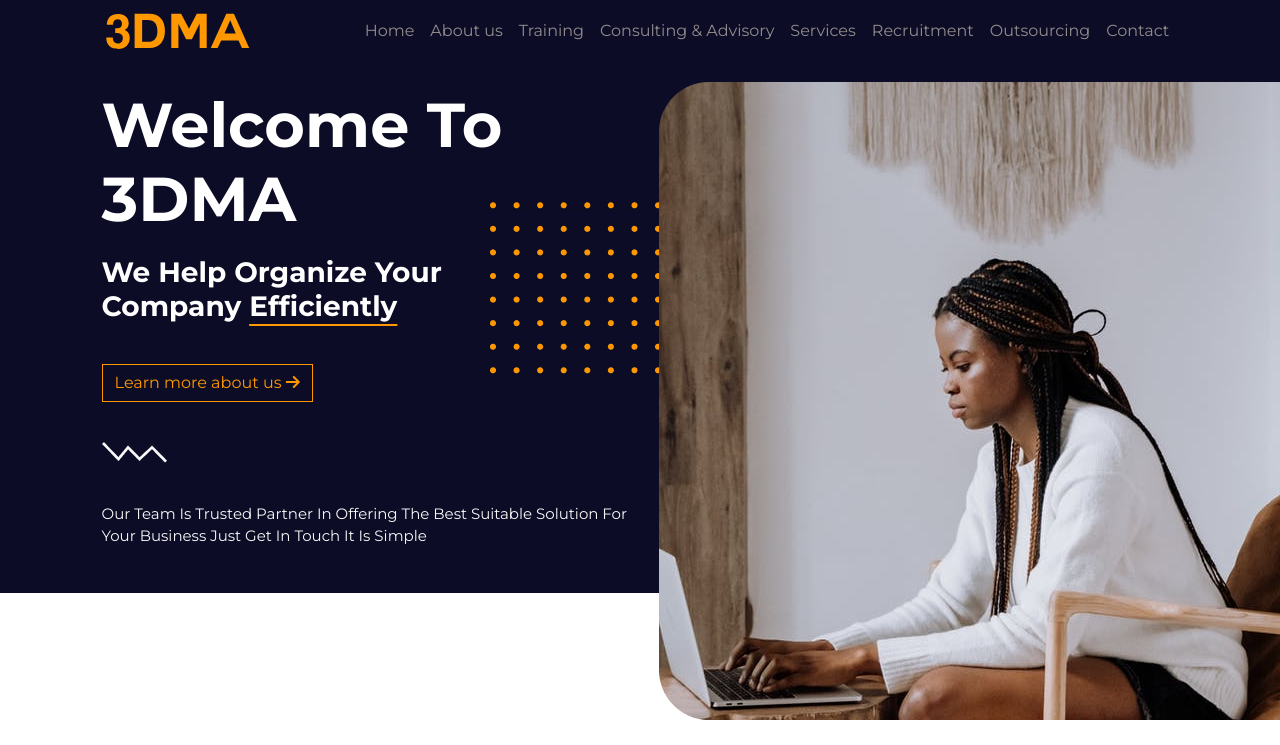
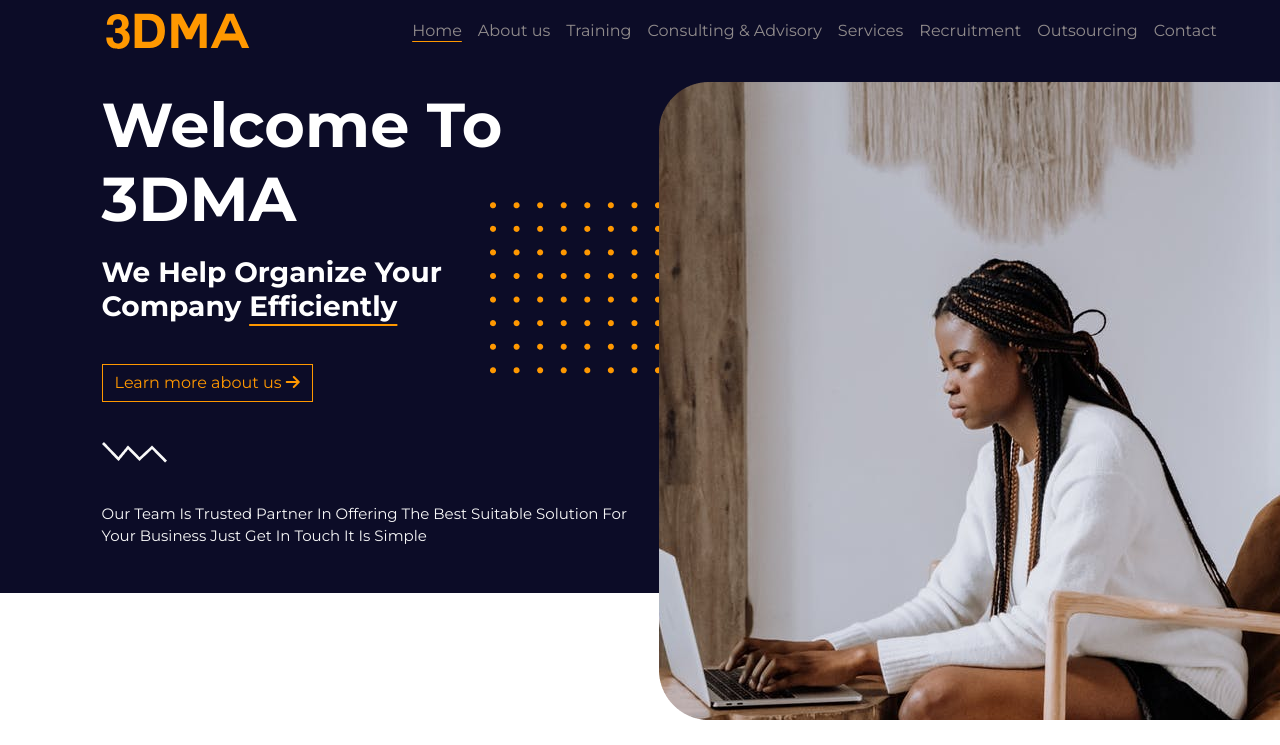
Before and after one commit to chelcee-xx/3dma, a React (Create React App) app: page / in a window 1280 px wide. Shown: the top 745 px of the page. Built offline with nearby package versions, Linux system fonts and the light colour scheme.

Commit message:
hopefully final corrections

```diff
--- a/src/App.css
+++ b/src/App.css
@@ -36,6 +36,9 @@ a {
   text-decoration: none;
   color: initial;
 }
+ .active{
+  text-underline-offset: 5px;
+ }
 
 #files {
   visibility: hidden;
@@ -527,6 +530,25 @@ td {
   z-index: 1;
 }
 
+.navbar-collapse{
+  margin-left: 95px;
+}
+
+footer .row{
+  margin-left: 0;
+}
+
+.row1{
+  padding-left: 72px;
+}
+
+.row2{
+  padding-left: 104px;
+}
+
+.row3{
+  padding-left: 151px;
+}
 
 .signupFrm {
   position: relative;
@@ -602,7 +624,7 @@ td {
 area {
   position: relative;
   height: 45px;
-  width: 90%;
+  width: 133%;
   margin-bottom: 17px;
   border: 1px solid #3D340C;
   border-radius: 3px;
--- a/src/App.js
+++ b/src/App.js
@@ -6,7 +6,7 @@ import paul from "./img/paul.png"
 import c1 from "./img/card1.png"
 import c2 from "./img/card2.png"
 import c3 from "./img/card3.png"
-import NavList from "./routes/NavList";
+// import NavList from "./routes/NavList";
 import Footer from "./components/Footer";
 import Heading from "./components/Heading";
 import Why from "./components/why";
@@ -14,14 +14,108 @@ import News from "./components/news";
 import Reviews from "./components/reviews";import React from "react";
 import Newsletter from "./components/newsletter";
 
+import { NavLink, Outlet } from "react-router-dom";
 
+import logo from "./logo.svg"
 
 
 
 function App() {
+
+  let activeStyle = {
+    textDecoration: 'underline',
+    color: '#918c8c',
+    textDecorationColor: '#FF9800'
+
+
+};
+
   return (
-    <div className="app">
-      <NavList></NavList>
+        <div className="app">
+
+     <nav className="navbar navbar-expand-lg sticky-top">
+        <div className="container-fluid nav-con">
+            <a className="navbar-brand" href="#">
+                <img src={logo} className="logo" />
+            </a>
+            <button className="navbar-toggler" type="button" data-bs-toggle="collapse" data-bs-target="#navbarNav" aria-controls="navbarNav" aria-expanded="false" aria-label="Toggle navigation">
+                <span className="navbar-toggler-icon" />
+            </button>
+            <div className="collapse navbar-collapse" id="navbarNav">
+                <ul className="navbar-nav my-auto mx-auto">
+                    <li className="nav-item">
+                        <NavLink className="nav-link active"
+                            to="/home"
+                            style={activeStyle}
+
+                        >
+                            Home
+                        </NavLink>
+                    </li>
+                    <li className="nav-item">
+                        <NavLink className="nav-link"
+                            to="/About"
+                            style={({ isActive }) =>
+                                isActive ? activeStyle : undefined
+                            }
+                        >
+                            About us</NavLink>
+                    </li>
+
+                    <li className="nav-item">
+                        <NavLink className="nav-link"
+                            to="/training"
+                            style={({ isActive }) =>
+                                isActive ? activeStyle : undefined
+                            }
+                        >Training</NavLink>
+                    </li>
+                    <li className="nav-item">
+                        <NavLink className="nav-link"
+                            to="/consult"
+                            style={({ isActive }) =>
+                                isActive ? activeStyle : undefined
+                            }
+                        >Consulting &amp; Advisory</NavLink>
+                    </li>
+                    <li className="nav-item">
+                        <NavLink className="nav-link"
+                            to="/services"
+                            style={({ isActive }) =>
+                                isActive ? activeStyle : undefined
+                            }
+                        >Services</NavLink>
+                    </li>
+                    <li className="nav-item">
+                        <NavLink className="nav-link"
+                            to="/recruitment"
+                            style={({ isActive }) =>
+                                isActive ? activeStyle : undefined
+                            }
+                        >Recruitment</NavLink>
+                    </li>
+                    <li className="nav-item">
+                        <NavLink className="nav-link"
+                            to="/outsourcing"
+                            style={({ isActive }) =>
+                                isActive ? activeStyle : undefined
+                            }
+                        >Outsourcing</NavLink>
+                    </li>
+                    <li className="nav-item">
+                        <NavLink className="nav-link"
+                            to="/contact"
+                            style={({ isActive }) =>
+                                isActive ? activeStyle : undefined
+                            }
+                        >Contact</NavLink>
+                    </li>
+                </ul>
+            </div>
+        </div>
+        <Outlet />
+    </nav>
+
       <Heading />
       <section id="services">
         <h3>explore our services with just a click</h3>
--- a/src/components/Footer.jsx
+++ b/src/components/Footer.jsx
@@ -19,7 +19,7 @@ function Footer(){
             </h5>
           </div>
 
-          <div className="col-lg-3 my-5">
+          <div className="col-lg-3 my-5 row1">
             <ul>
               <li>Links</li>
               <Link to="/about"><li>About</li></Link>
@@ -29,7 +29,7 @@ function Footer(){
               <Link to="/outsourcing"><li>Outsourcing</li></Link>
             </ul>
           </div>
-          <div className="col-lg-3  my-5">
+          <div className="col-lg-3  my-5 row2">
             <ul>
               <li>Support</li>
               <Link to="/blog"><li>IT Blog</li></Link>
@@ -37,7 +37,7 @@ function Footer(){
               <Link to="/policy"><li>Privacy Policy</li></Link>
             </ul>
           </div>
-          <div className="contact col-lg-3  my-5">
+          <div className="contact col-lg-3  my-5 row3">
             Follow Us
             <div className="icons">
 
--- a/src/index.js
+++ b/src/index.js
@@ -23,6 +23,7 @@ root.render(
 
   <BrowserRouter>
     <Routes>
+        <Route path='/' element={<App />}/>
         <Route path="home" element={<App />} />
         <Route path="about" element={<About />} />
         <Route path="training" element={<Training />}/>
--- a/src/routes/NavList.jsx
+++ b/src/routes/NavList.jsx
@@ -6,7 +6,8 @@ function NavList() {
 
     let activeStyle = {
         textDecoration: 'underline',
-        color: '#FF9800'
+        color: '#918c8c',
+        textDecorationColor: '#FF9800'
 
 
 };
@@ -25,7 +26,7 @@ return (
             <div className="collapse navbar-collapse" id="navbarNav">
                 <ul className="navbar-nav my-auto mx-auto">
                     <li className="nav-item">
-                        <NavLink className="nav-link"
+                        <NavLink className="nav-link" id="focusme"
                             to="/home"
                             style={({ isActive }) =>
                                 isActive ? activeStyle : undefined
```
Also changed, not shown: src/logo.svg (added).
